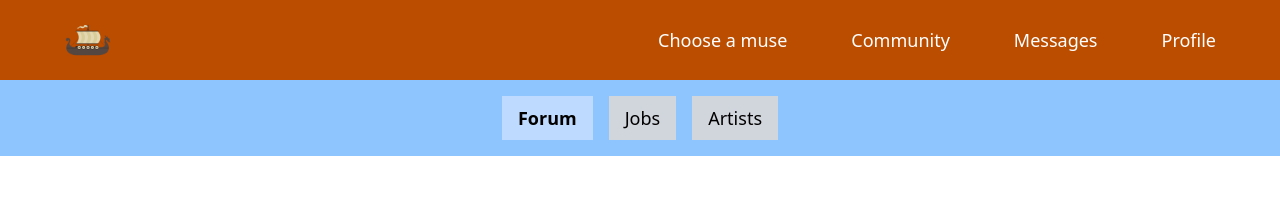
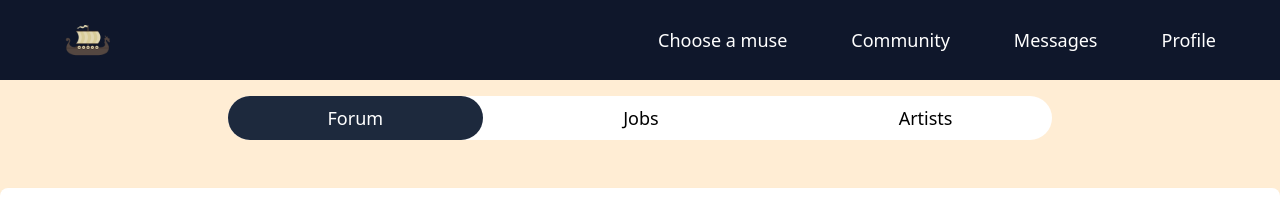
Before and after one commit to anian3/hacknarok25, a React (Vite) app in the folder frontend/viking-app/: page / in a window 1280 px wide. Shown: the top 202 px of the page. Built offline with nearby package versions, Linux system fonts and the light colour scheme; grey boxes are pictures that could not be loaded.

Commit message:
dobra no zapomnialem syntaxu

```diff
--- a/frontend/viking-app/src/App.tsx
+++ b/frontend/viking-app/src/App.tsx
@@ -6,7 +6,7 @@ import ChooseAMuse from "./pages/ChooseAMuse/ChooseAMuse";
 
 function App() {
   return (
-    <div className="flex flex-col min-h-screen w-full">
+    <div className="flex flex-col min-h-screen w-full bg-orange-100">
       <Header />
       <main className="flex-grow w-full">
         <Routes>
--- /dev/null
+++ b/frontend/viking-app/src/components/ForumHeader/ForumHeader.tsx
@@ -0,0 +1,45 @@
+import { useState } from "react";
+
+const ForumHeader = ({ onSectionChange }: { onSectionChange: (section: 'Forum' | 'Jobs' | 'Artists') => void }) => {
+  const [selectedSection, setSelectedSection] = useState<'Forum' | 'Jobs' | 'Artists'>('Forum');
+  const [hovering, setHovering] = useState<null | 'Forum' | 'Jobs' | 'Artists'>(null);
+
+  const handleSectionChange = (section: 'Forum' | 'Jobs' | 'Artists') => {
+    setSelectedSection(section);
+    onSectionChange(section);
+  };
+
+  const renderButton = (section: 'Forum' | 'Jobs' | 'Artists') => {
+    const isSelected = selectedSection === section;
+    const isHoveringAnother = hovering !== null && hovering !== section;
+
+    const baseClasses =
+      'mx-0 px-25 py-2 text-lg cursor-pointer rounded-full transition-colors duration-200 ease-in-out';
+
+    const selectedClasses = isHoveringAnother
+      ? 'bg-slate-500 text-white'
+      : 'bg-slate-800 text-white';
+
+    const hoverClasses = 'hover:bg-slate-800 hover:text-white';
+
+    return (
+      <button
+        key={section}
+        onClick={() => handleSectionChange(section)}
+        onMouseEnter={() => setHovering(section)}
+        onMouseLeave={() => setHovering(null)}
+        className={`${baseClasses} ${isSelected ? selectedClasses : hoverClasses}`}
+      >
+        {section}
+      </button>
+    );
+  };
+
+  return (
+    <header className="bg-white py-0 px-0 rounded-full mx-auto max-w-fit text-center mt-4 flex gap-10">
+      {['Forum', 'Jobs', 'Artists'].map((section) => renderButton(section as any))}
+    </header>
+  );
+};
+
+export default ForumHeader;
--- a/frontend/viking-app/src/components/Header/Header.tsx
+++ b/frontend/viking-app/src/components/Header/Header.tsx
@@ -11,7 +11,7 @@ function Header() {
   };
 
   return (
-    <header className="w-full p-4 bg-amber-700 relative">
+    <header className="w-full p-4 bg-slate-900 relative">
       <nav className="flex items-center justify-between max-w-6xl mx-auto">
         <Link to="/" className="flex-shrink-0">
           <img src={logo} alt="Logo" className="h-10 md:h-12" />
--- a/frontend/viking-app/src/pages/Forum/Forum.tsx
+++ b/frontend/viking-app/src/pages/Forum/Forum.tsx
@@ -3,6 +3,7 @@ import { useParams } from "react-router-dom";
 import { CategoryId } from "../../types/categories";
 import Post from "./components/Post/Post";
 import { useState } from 'react';
+import ForumHeader from '../../components/ForumHeader/ForumHeader';
 
 const categoryNames: Record<CategoryId, string> = {
   [CategoryId.MUSIC]: "Music",
@@ -381,56 +382,17 @@ const Forum: React.FC = () => {
   const currentCategory = categoryId || CategoryId.MAIN;
   const categoryName = categoryNames[currentCategory as CategoryId];
   const categoryPosts = samplePosts[currentCategory as CategoryId] || [];
+
   const handleSectionChange = (section: 'Forum' | 'Jobs' | 'Artists') => {
     setSelectedSection(section);
   };
 
   return (
     <div className="flex flex-col min-h-screen m-0">
-      {/* Nagłówek z przyciskami - pasek z tłem rozciągnięty na całą szerokość */}
-      <header className="flex justify-center bg-blue-300 py-4 w-full">
-        {/*Wiadomość w lewym rogu wyśrodkowana w pionie */}
-        <div className="absolute left-0 ml-4 text-2xl font-bold py-1.5 ">
-          {categoryName && categoryName !== "Main" ? (
-            <span className="text-black">{categoryName}</span>
-          ) : (
-            <span className="text-black"></span>
-          )}
-        </div>
-
-        <button
-          onClick={() => handleSectionChange('Forum')}
-          className={`mx-2 px-4 py-2 text-lg cursor-pointer transition-colors duration-300 ${
-            selectedSection === 'Forum' ? 'font-bold bg-blue-200' : 'bg-gray-300 hover:bg-blue-100'
-          }`}
-        >
-          Forum
-        </button>
-        <button
-          onClick={() => handleSectionChange('Jobs')}
-          className={`mx-2 px-4 py-2 text-lg cursor-pointer transition-colors duration-300 ${
-            selectedSection === 'Jobs' ? 'font-bold bg-blue-200' : 'bg-gray-300 hover:bg-blue-100'
-          }`}
-        >
-          Jobs
-        </button>
-        <button
-          onClick={() => handleSectionChange('Artists')}
-          className={`mx-2 px-4 py-2 text-lg cursor-pointer transition-colors duration-300 ${
-            selectedSection === 'Artists' ? 'font-bold bg-blue-200' : 'bg-gray-300 hover:bg-blue-100'
-          }`}
-        >
-          Artists
-        </button>
-      </header>
-
-      {/* Sekcja informująca o aktualnej wybranej sekcji */}
+      {/* Header with category name and section buttons */}
+      <ForumHeader onSectionChange={handleSectionChange}/>
       <main className="flex-grow text-center mt-4 px-0">
-
         <div className="space-y-6 mt-8">
-
-
-          {/*alternative code: (check first if chosen button is Forum)*/}
           {selectedSection === 'Jobs' && (
             <div className="bg-white p-8 rounded-lg shadow text-center">
               <h3 className="text-xl font-medium text-gray-700">
```
